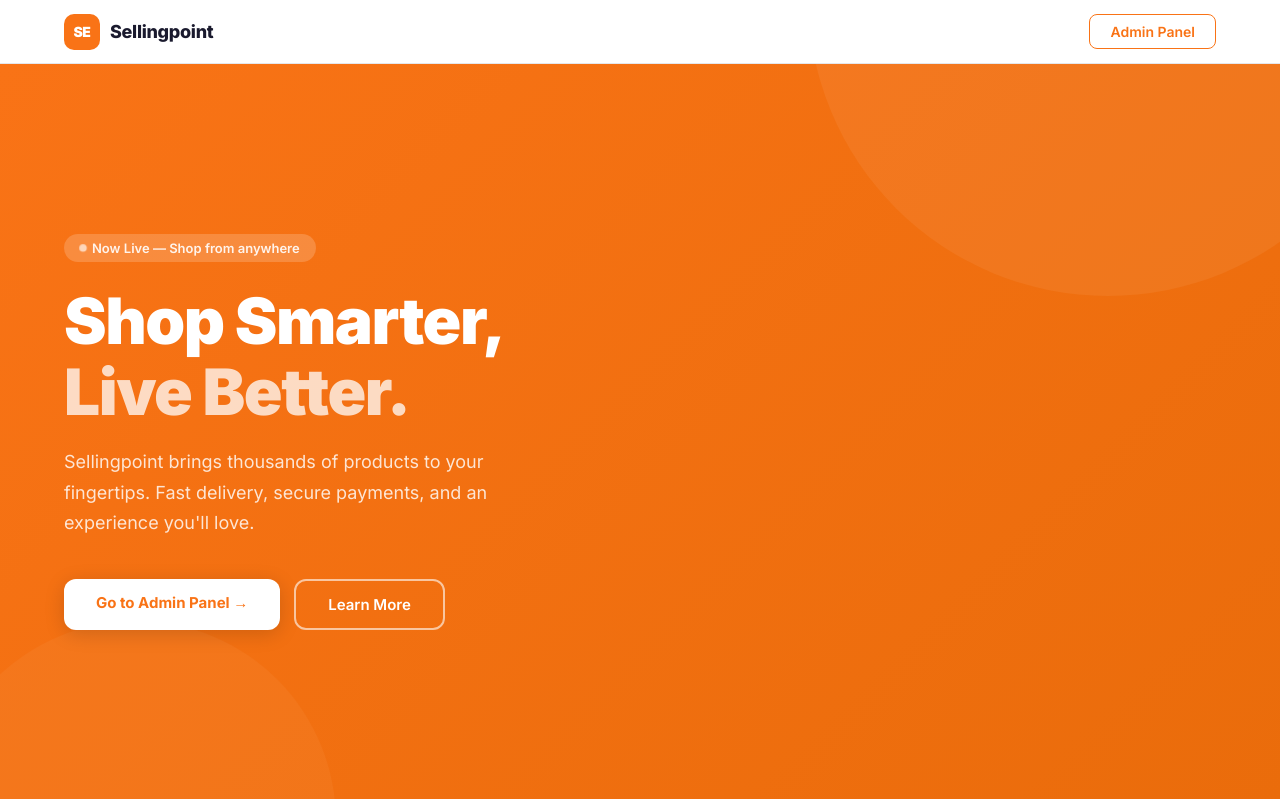
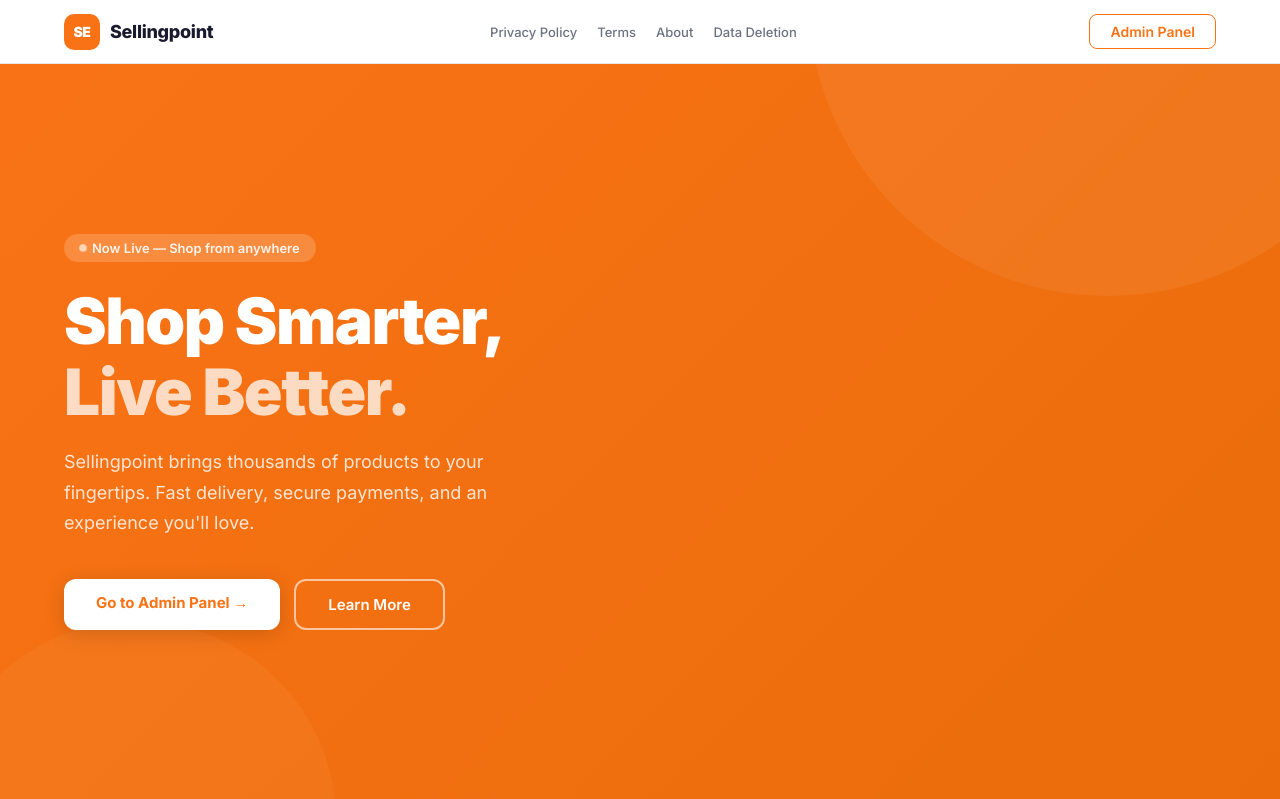
Before and after one commit to Dev-Bulama/SellingPoint, a Laravel app: page / in a window 1280 px wide. Shown: the top 799 px of the page. Run offline with Laravel 12, Linux system fonts and the light colour scheme; data comes from the database, SQL or seed files in the repository; some libraries are stand-ins or nearby versions.

Commit message:
Add policy links to landing page header nav
Co-Authored-By: Claude Sonnet 4.6 <noreply@anthropic.com>
Claude-Session: https://claude.ai/code/session_01KMh5GHVYJq2aXzra5hSecx

```diff
--- a/backend/resources/views/landing.blade.php
+++ b/backend/resources/views/landing.blade.php
@@ -56,6 +56,10 @@
             letter-spacing: -0.3px;
         }
         .nav-actions { display: flex; gap: 12px; align-items: center; }
+        .nav-links { display: flex; gap: 20px; align-items: center; margin-right: 16px; }
+        .nav-links a { font-size: 13px; font-weight: 500; color: var(--text-secondary, #6B7280); text-decoration: none; transition: color .2s; }
+        .nav-links a:hover { color: var(--primary); }
+        @media (max-width: 640px) { .nav-links { display: none; } }
         .btn-outline {
             padding: 8px 20px; border-radius: 8px; border: 1.5px solid var(--primary);
             color: var(--primary); font-weight: 600; font-size: 14px;
@@ -237,6 +241,12 @@
         </div>
         <span class="nav-name">{{ $appName }}</span>
     </a>
+    <div class="nav-links">
+        <a href="/privacy-policy">Privacy Policy</a>
+        <a href="/terms-and-conditions">Terms</a>
+        <a href="/about-us">About</a>
+        <a href="/data-deletion">Data Deletion</a>
+    </div>
     <div class="nav-actions">
         <a href="/admin" class="btn-outline">Admin Panel</a>
     </div>
```
